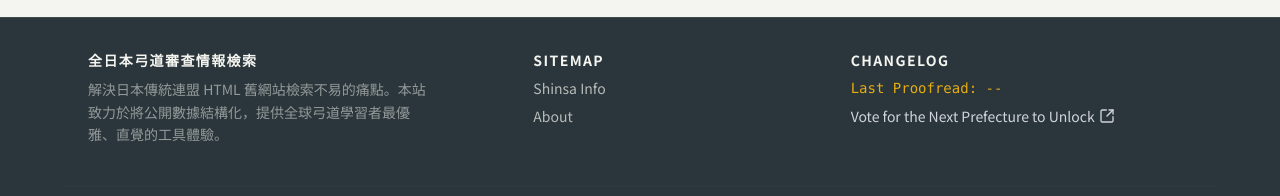
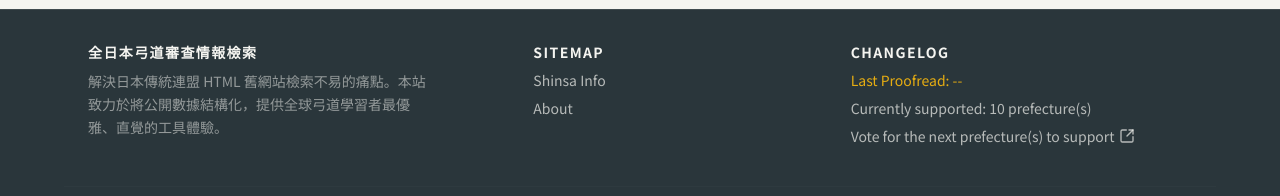
Before and after one commit to ckwhen/kyudo-tori, a Next.js app: page /en in a window 1280 px wide. Shown: the part 541-737 px from the top of the page. Built offline with nearby package versions, Linux system fonts and the light colour scheme; no server answers; the database is empty.

Commit message:
feat: add SUPPORTED_PREFECTURE_CODES

```diff
--- a/features/shinsa/ShinsaDashboard.tsx
+++ b/features/shinsa/ShinsaDashboard.tsx
@@ -7,7 +7,7 @@ import { useTranslations } from 'next-intl';
 import { useCopyToClipboard } from "usehooks-ts";
 import { useAppToast } from "@/shared/hooks/useAppToast";
 import { Pagination, Button } from '@/shared/components';
-import { FILTER_SEPARATOR, NOTIFICATION_CODES } from '@/shared/utils/constants';
+import { FILTER_SEPARATOR, NOTIFICATION_CODES, SUPPORTED_PREFECTURE_CODES } from '@/shared/utils/constants';
 import type {
   Option,
   RegionOption,
@@ -62,14 +62,20 @@ export default function ShinsaDashboard({
     }));
   }, [ tParams ]);
   const regionOptions: RegionOption[] = useMemo(() => {
-    return regionOptionData.map((r) => ({
-      value: r.code,
-      label: tParams(`regions.${r.code}`),
-      prefectures: r.prefectures.map((p) => ({
-        value: p.code,
-        label: tParams(`prefectures.${p.code}`)
-      }))
-    }));
+    return regionOptionData.map((r) => {
+      const activatedPrefectures = r.prefectures
+        .filter((p) => SUPPORTED_PREFECTURE_CODES.includes(p.code))
+        .map((p) => ({
+          value: p.code,
+          label: tParams(`prefectures.${p.code}`)
+        }));
+
+      return {
+        value: r.code,
+        label: tParams(`regions.${r.code}`),
+        prefectures: activatedPrefectures
+      };
+    }).filter((r) => r.prefectures.length > 0);
   }, [ regionOptionData, tParams ]);
   const rankOptions: Option[] = useMemo(() => {
     return rankOptionData.map((r) => ({
--- a/messages/en.json
+++ b/messages/en.json
@@ -7,7 +7,8 @@
       "about": "About",
       "changelog": "Changelog",
       "last_proofread": "Last Proofread: {date}",
-      "wish_prefectures": "Vote for the Next Prefecture to Unlock"
+      "supported_prefectures": "Currently supported: {count} prefecture(s)",
+      "wish_prefectures": "Vote for the next prefecture(s) to support"
     }
   },
   "locale_switcher": {
--- a/messages/ja.json
+++ b/messages/ja.json
@@ -7,7 +7,8 @@
       "about": "当サイトについて",
       "changelog": "更新履歴",
       "last_proofread": "最終校正：{date}",
-      "wish_prefectures": "次に応援・解放してほしい都道府県リクエスト"
+      "supported_prefectures": "現在対応済み：{count} 都道府県",
+      "wish_prefectures": "次に対応してほしい都道府県リクエスト"
     }
   },
   "locale_switcher": {
--- a/messages/zh-tw.json
+++ b/messages/zh-tw.json
@@ -7,7 +7,8 @@
       "about": "關於本站",
       "changelog": "更新紀錄",
       "last_proofread": "最後校對：{date}",
-      "wish_prefectures": "許願下一個解鎖縣市"
+      "supported_prefectures": "目前已上線：{count} 個都道府縣",
+      "wish_prefectures": "許願下一個加入的縣市"
     }
   },
   "locale_switcher": {
--- a/shared/components/Footer.tsx
+++ b/shared/components/Footer.tsx
@@ -1,6 +1,7 @@
 import { useTranslations, useFormatter, useLocale } from 'next-intl';
 import { Link } from '@/i18n/navigation';
 import { SquareArrowOutUpRight } from 'lucide-react';
+import { SUPPORTED_PREFECTURE_CODES } from '@/shared/utils/constants';
 import { getDateByTimezone, UTC_TIMEZONE, DEFAULT_DATE_TEXT } from '@/shared/utils/date';
 
 const WISH_FORM_URLS: Record<string, string> = {
@@ -62,17 +63,24 @@ export default function Footer({ latestSyncAt }: Props) {
           <h4 className="font-bold text-canvas uppercase tracking-widest">
             {tFooter('changelog')}
           </h4>
-          <div className="font-mono">
+          <div>
             <div className="text-gold">
               {tFooter('last_proofread', { date: formatLatestSyncAt })}
             </div>
+          </div>
+          <div>
+            <span>
+              {tFooter('supported_prefectures', {
+                count: SUPPORTED_PREFECTURE_CODES.length
+              })}
+            </span>
           </div>
           <div>
             <a
               href={WISH_FORM_URLS[currentLocale] || WISH_FORM_URLS['zh']}
               target="_blank"
               rel="noopener noreferrer"
-              className="inline-flex items-center gap-1 text-gray-300 hover:text-amber-400 transition-colors duration-200 hover:underline underline-offset-4"
+              className="inline-flex items-center gap-1 hover:text-gold transition-colors duration-200 hover:underline underline-offset-4"
             >
               {tFooter('wish_prefectures')}
               <SquareArrowOutUpRight className="w-4 h-4 shrink-0" />
--- a/shared/utils/constants.ts
+++ b/shared/utils/constants.ts
@@ -2,8 +2,15 @@ export const MAX_VISIBLE_PAGES: number = 5;
 
 export const SHINSA_PAGE_LIMIT: number = 15;
 
-export const FILTER_SEPARATOR = ',';
+export const FILTER_SEPARATOR: string = ',';
 
 export const NOTIFICATION_CODES = {
   COPY_SUCCESS: "notify_copy_success"
 } as const;
+
+export const SUPPORTED_PREFECTURE_CODES = [
+  'JP-01', 'JP-12', 'JP-13',
+  'JP-14', 'JP-17', 'JP-23',
+  'JP-27', 'JP-39', 'JP-40',
+  'JP-46'
+];
```
